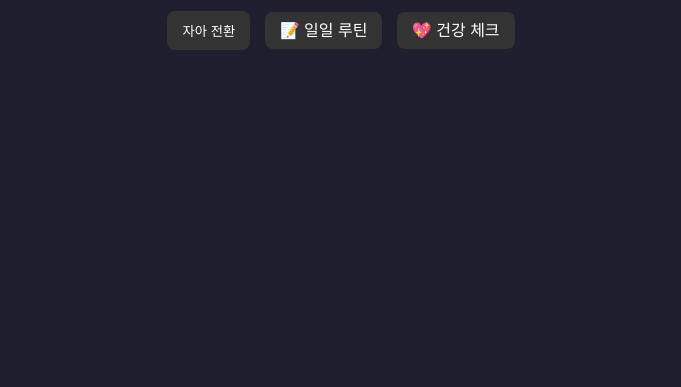
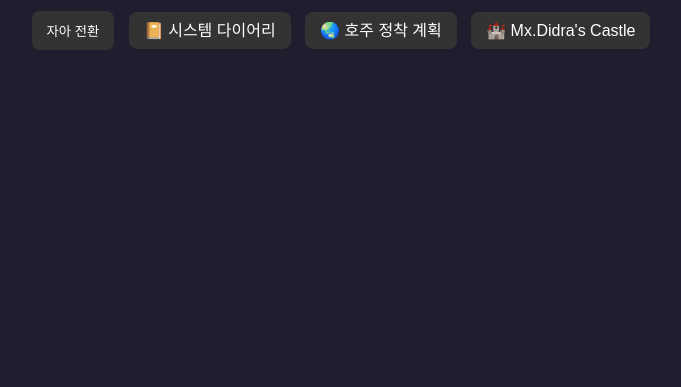
Before and after one commit to mememu677/seonyulsystem, a plain HTML site: page index.html in a window 1280 px wide. Shown: the part 413-800 px from the top of the page, without its empty margins (299-980 px from the left). Drawn offline with Linux system fonts and the light colour scheme.

Commit message:
Add files via upload

```diff
--- a/index.html
+++ b/index.html
@@ -10,8 +10,9 @@
     <h1>🧠 현재 자아: <span id="current-alter">온결</span></h1>
     <div class="buttons">
       <button onclick="switchAlter()">자아 전환</button>
-      <a href="https://www.notion.so/your_routine_url" target="_blank">📝 일일 루틴</a>
-      <a href="https://www.notion.so/your_health_url" target="_blank">💖 건강 체크</a>
+      <a href="https://www.notion.so/237fc3e293dc804580fddb43ccdb8a5b?source=copy_link" target="_blank">📔 시스템 다이어리</a>
+      <a href="https://www.notion.so/237fc3e293dc801fbc64e82f012e4438?source=copy_link" target="_blank">🌏 호주 정착 계획</a>
+      <a href="https://mx-didra-castle.vercel.app" target="_blank">🏰 Mx.Didra's Castle</a>
     </div>
   </div>
   <script src="script.js"></script>
```
